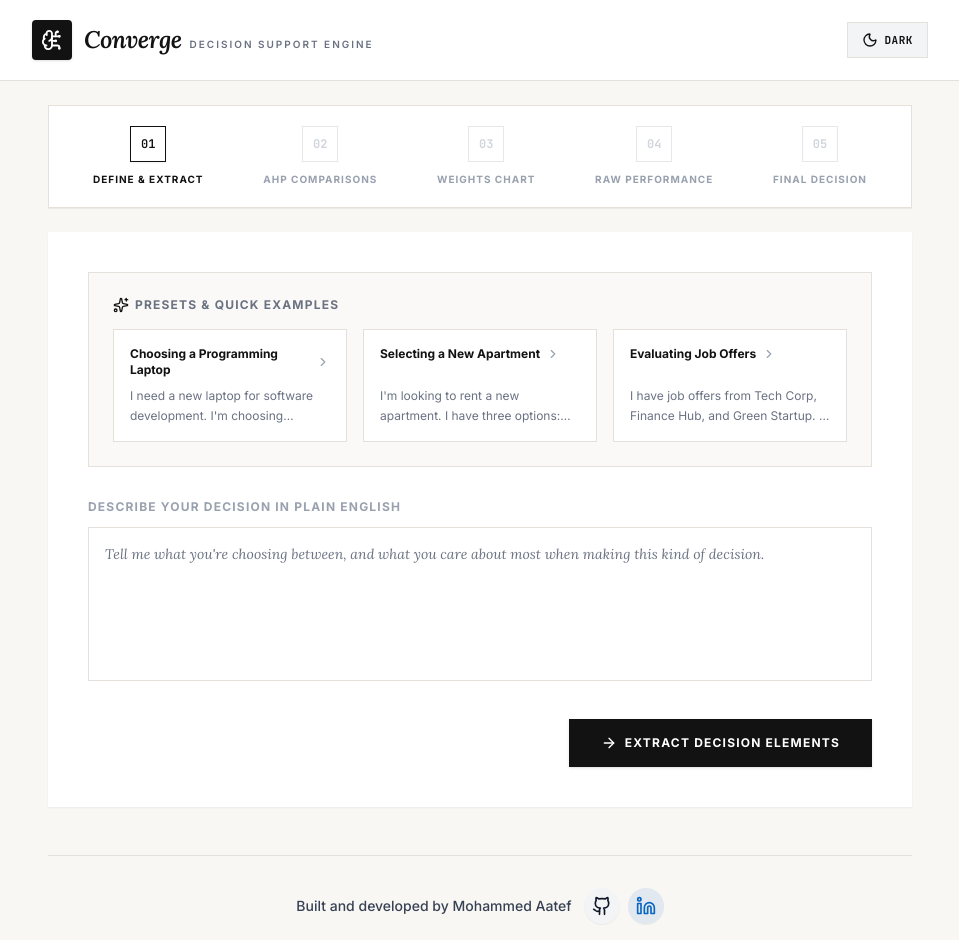
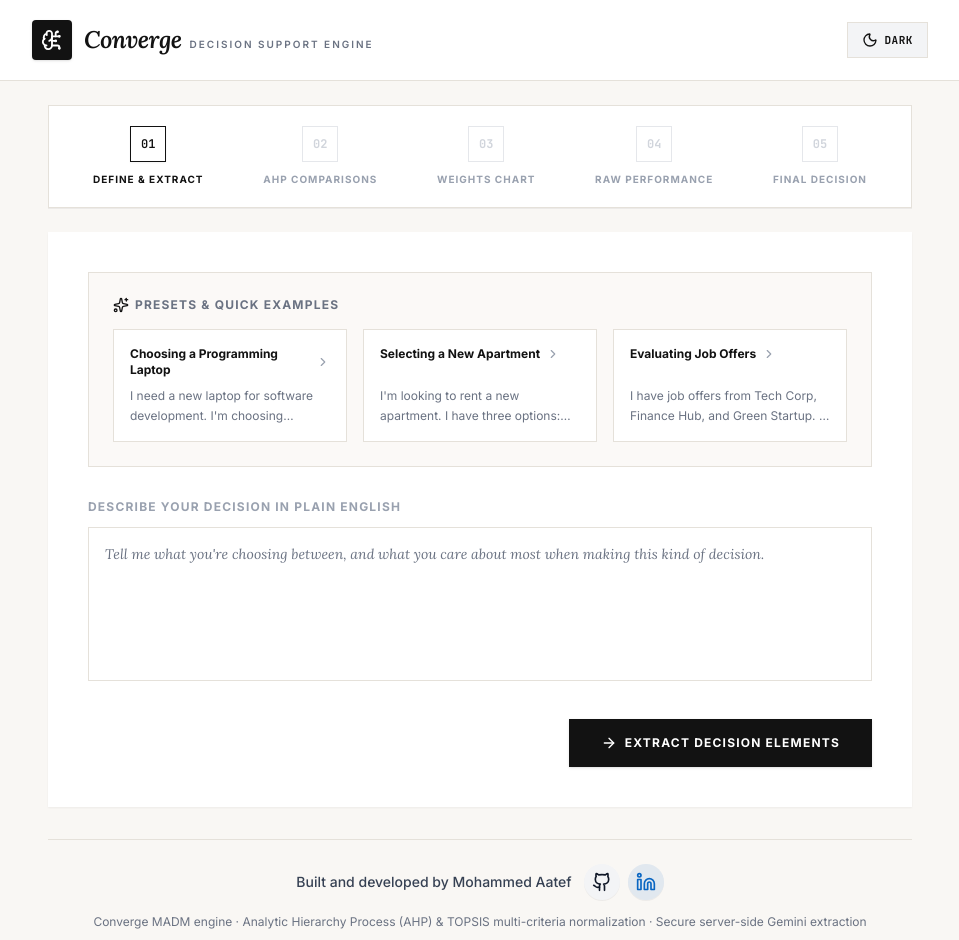
Before and after one commit to TR-Mohd/converge-madm, a React (Vite) app: page / in a window 1280 px wide. Shown: the top 940 px of the page, without its empty margins (160-1119 px from the left). Built offline with nearby package versions, Linux system fonts and the light colour scheme.

Commit message:
fix: remove redundant pb-12 on root and reduce footer margin/padding to fix bottom gap

```diff
--- a/src/App.tsx
+++ b/src/App.tsx
@@ -282,7 +282,7 @@ export default function App() {
   };
 
   return (
-    <div className="min-h-screen bg-[#F9F7F4] dark:bg-[#0D0F12] text-[#121212] dark:text-[#F3F4F6] font-sans flex flex-col antialiased pb-12" id="app-root">
+    <div className="min-h-screen bg-[#F9F7F4] dark:bg-[#0D0F12] text-[#121212] dark:text-[#F3F4F6] font-sans flex flex-col antialiased" id="app-root">
       {showResumeBanner && savedSession && (
         <ResumeSessionBanner
           session={savedSession}
@@ -374,8 +374,8 @@ export default function App() {
       </main>
 
       {/* Technical Methodology Footer */}
-      <footer className="max-w-4xl mx-auto w-full px-4 mt-12 pb-10" id="app-footer">
-        <div className="border-t border-[#E5E1DA] dark:border-[#262A33] pt-8 text-center space-y-3.5">
+      <footer className="max-w-4xl mx-auto w-full px-4 mt-8 pb-6" id="app-footer">
+        <div className="border-t border-[#E5E1DA] dark:border-[#262A33] pt-6 text-center space-y-3">
           <div className="flex flex-wrap items-center justify-center gap-3">
             <span className="text-sm font-medium text-gray-700 dark:text-[#D1D5DB]">
               Built and developed by Mohammed Aatef
```
